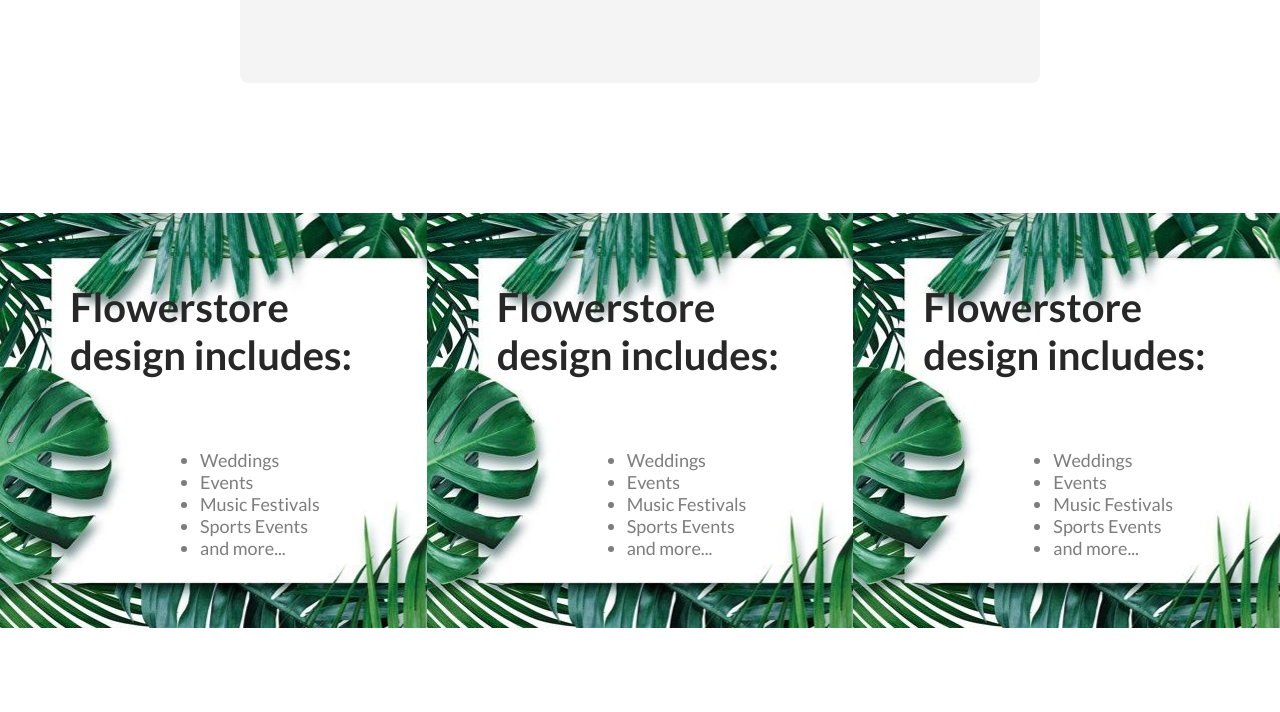
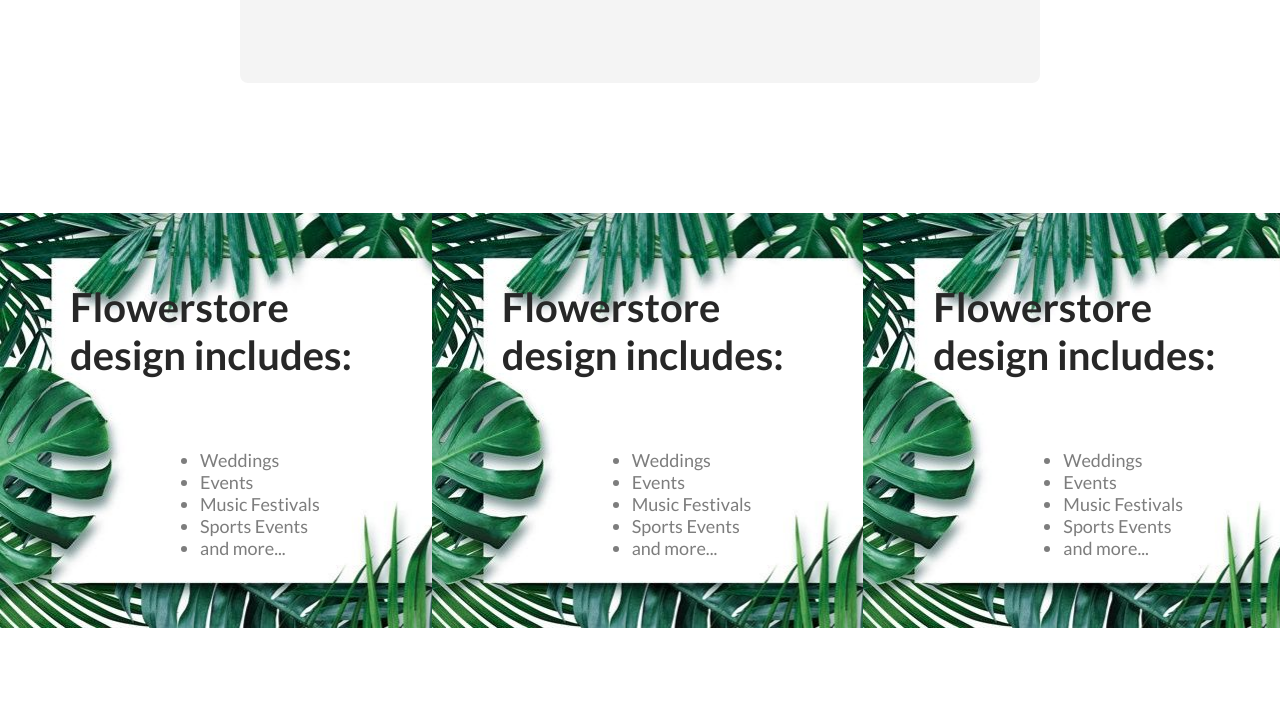
Before and after one commit to ponne1/my-first-assignment, a plain HTML site: page index.html in a window 1280 px wide. Shown: the part 2201-2913 px from the top of the page. Drawn offline with Linux system fonts and the light colour scheme.

Commit message:
added main design margin

```diff
--- a/style.css
+++ b/style.css
@@ -153,6 +153,7 @@ nav {
 
 .main-design {
     display: flex;
+    margin-right: -15px;
 }
 
 /* flowers cinematic  */
```
